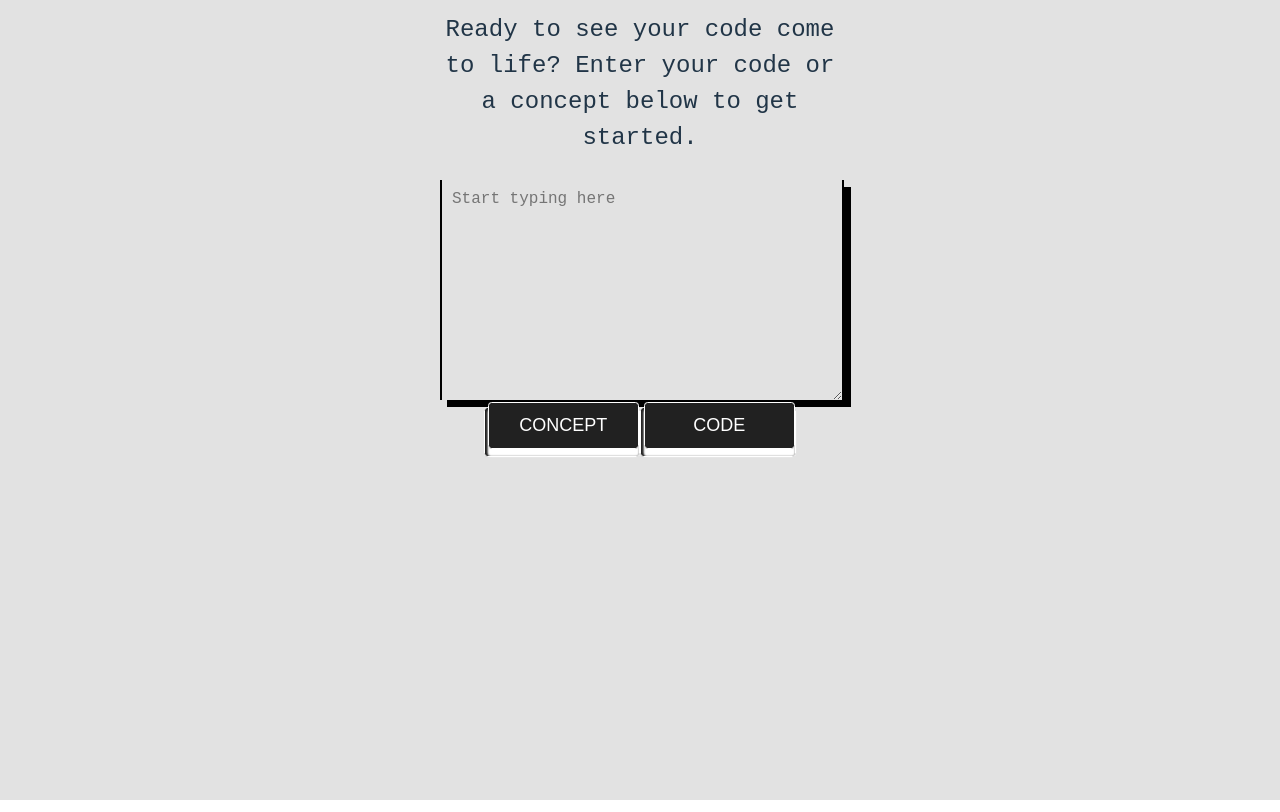
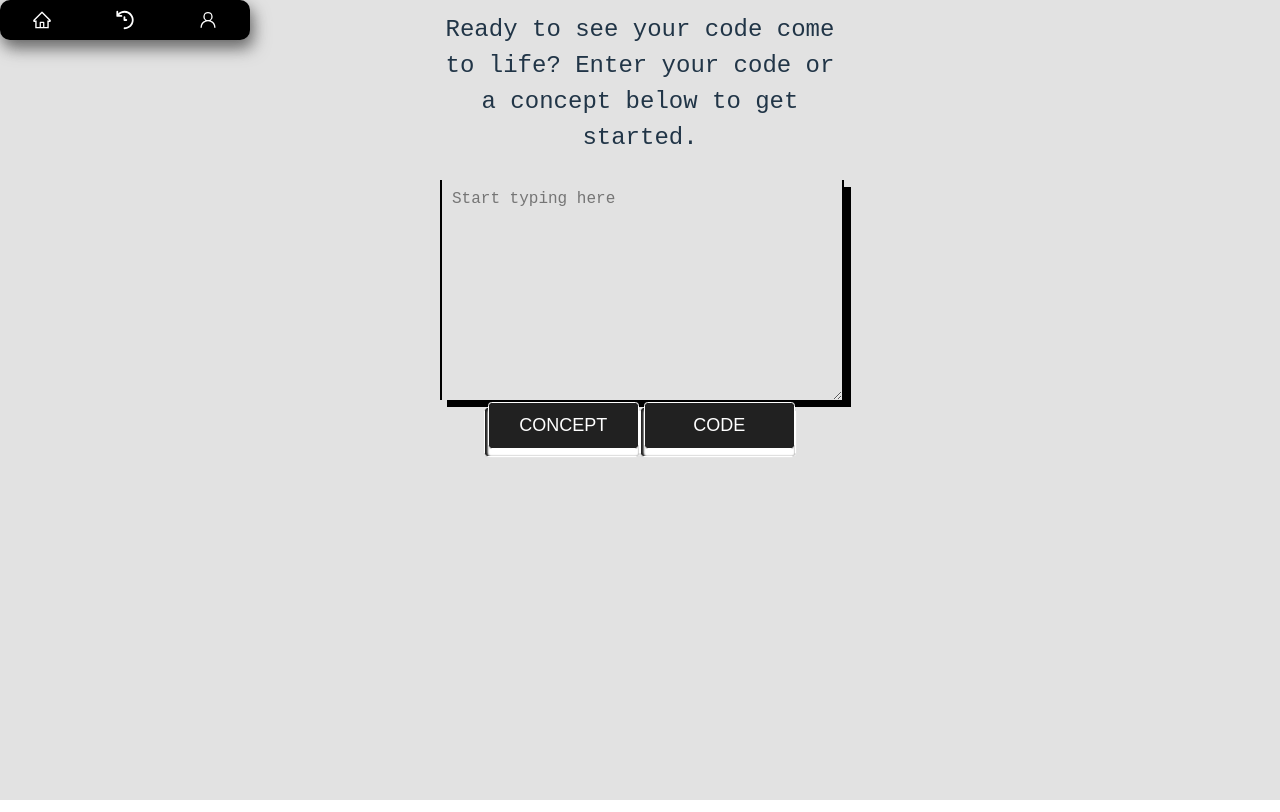
Before and after one commit to Yashism/Code2Video, a React (Create React App) app in the folder Frontend/c2v/: page /Create in a window 1280 px wide. Built offline with nearby package versions, Linux system fonts and the light colour scheme; no server answers.

Commit message:
add menu

```diff
--- /dev/null
+++ b/Frontend/c2v/src/MenuBtn.css
@@ -0,0 +1,42 @@
+.button-container {
+    position: fixed;
+    top: 0;
+    left: 0;
+    display: flex;
+    background-color: rgb(0, 0, 0);
+    width: 250px;
+    height: 40px;
+    align-items: center;
+    justify-content: space-around;
+    border-radius: 10px;
+    box-shadow: rgba(0, 0, 0, 0.35) 0px 5px 15px,
+          rgba(87, 87, 87, 0.5) 5px 10px 15px;
+  }
+
+  .button {
+    outline: 0 !important;
+    border: 0 !important;
+    width: 40px;
+    height: 40px;
+    border-radius: 50%;
+    background-color: transparent;
+    display: flex;
+    align-items: center;
+    justify-content: center;
+    color: #fff;
+    transition: all ease-in-out 0.3s;
+    cursor: pointer;
+  }
+
+  .button:hover {
+    transform: translateY(-3px);
+  }
+
+  .icon {
+    font-size: 20px;
+  }
+
+  .hist_button {
+    font-size: 36px; /* Increase the font size */
+    /* Add any other styles you want for the "History" button */
+ }
--- a/Frontend/c2v/src/components/Create.js
+++ b/Frontend/c2v/src/components/Create.js
@@ -1,7 +1,8 @@
-import "../Create.css"
 import React, { useState } from 'react';
 import ConceptButton from "./ConceptBtn";
 import CodeButton from "./CodeBtn";
+import MenuButton from "./MenuBtn";
+import "../Create.css"; // Make sure to import your CSS file
 
 const InputBox = () => {
   const [text, setText] = useState('');
@@ -12,6 +13,9 @@ const InputBox = () => {
 
   return (
     <div className="flex flex-col justify-center items-center">
+      <div className="top-left">
+        <MenuButton />
+      </div>
       <p className="text-lg font-semibold mb-2">Ready to see your code come to life? Enter your code or a concept below to get started.</p>
       <textarea
         id="textbox"
@@ -20,11 +24,11 @@ const InputBox = () => {
         onChange={handleChange}
         placeholder="Start typing here"
       ></textarea>
-      <div class="topline"></div>
-      <div class="underline"></div>
+      <div className="topline"></div>
+      <div className="underline"></div>
       <div className="flex justify-between mt-4">
-        <ConceptButton />
-        <CodeButton />
+        <ConceptButton style={{ marginTop: "50px" }} />
+        <CodeButton style={{ marginTop: "50px" }}/>
       </div>
     </div>
   );
--- /dev/null
+++ b/Frontend/c2v/src/components/MenuBtn.js
@@ -0,0 +1,26 @@
+import React from "react";
+import "../MenuBtn.css";
+
+const MenuButton = () => {
+  return (
+    <div className="button-container">
+      <button className="button home_button">
+        <svg xmlns="http://www.w3.org/2000/svg" width="1em" height="1em" viewBox="0 0 1024 1024" strokeWidth="0" fill="currentColor" stroke="currentColor" className="icon">
+          <path d="M946.5 505L560.1 118.8l-25.9-25.9a31.5 31.5 0 0 0-44.4 0L77.5 505a63.9 63.9 0 0 0-18.8 46c.4 35.2 29.7 63.3 64.9 63.3h42.5V940h691.8V614.3h43.4c17.1 0 33.2-6.7 45.3-18.8a63.6 63.6 0 0 0 18.7-45.3c0-17-6.7-33.1-18.8-45.2zM568 868H456V664h112v204zm217.9-325.7V868H632V640c0-22.1-17.9-40-40-40H432c-22.1 0-40 17.9-40 40v228H238.1V542.3h-96l370-369.7 23.1 23.1L882 542.3h-96.1z"></path>
+        </svg>
+      </button>
+      <button className="button hist_button">
+        <svg style={{ color: "white" }} xmlns="http://www.w3.org/2000/svg" enableBackground="new 0 0 24 24" viewBox="0 0 24 24">
+          <path d="M16.4,3.3C12.5,1.1,7.7,1.8,4.6,4.8V3c0-0.6-0.4-1-1-1s-1,0.4-1,1v4.5c0,0.6,0.4,1,1,1h4.5c0.6,0,1-0.4,1-1s-0.4-1-1-1H5.7C7.1,4.9,9.2,4,11.5,4c4.4,0,8,3.6,8,8s-3.6,8-8,8c-0.6,0-1,0.4-1,1s0.4,1,1,1c3.6,0,6.9-1.9,8.7-5C22.9,12.2,21.2,6.1,16.4,3.3z M11.4,8c-0.6,0-1,0.4-1,1v3c0,0.6,0.4,1,1,1h2c0.6,0,1-0.4,1-1s-0.4-1-1-1h-1V9C12.4,8.4,12,8,11.4,8z" fill="white"></path>
+        </svg>
+      </button>
+      <button className="button acc_button">
+        <svg xmlns="http://www.w3.org/2000/svg" width="1em" height="1em" viewBox="0 0 24 24" strokeWidth="0" fill="currentColor" stroke="currentColor" className="icon">
+          <path d="M12 2.5a5.5 5.5 0 0 1 3.096 10.047 9.005 9.005 0 0 1 5.9 8.181 .75 .75 0 1 1-1.499 .044 7.5 7.5 0 0 0-14.993 0 .75 .75 0 0 1-1.5-.045 9.005 9.005 0 0 1 5.9-8.18A5.5 5.5 0 0 1 12 2.5ZM8 8a4 4 0 1 0 8 0 4 4 0 0 0-8 0Z"></path>
+        </svg>
+      </button>
+    </div>
+  );
+};
+
+export default MenuButton;
```
